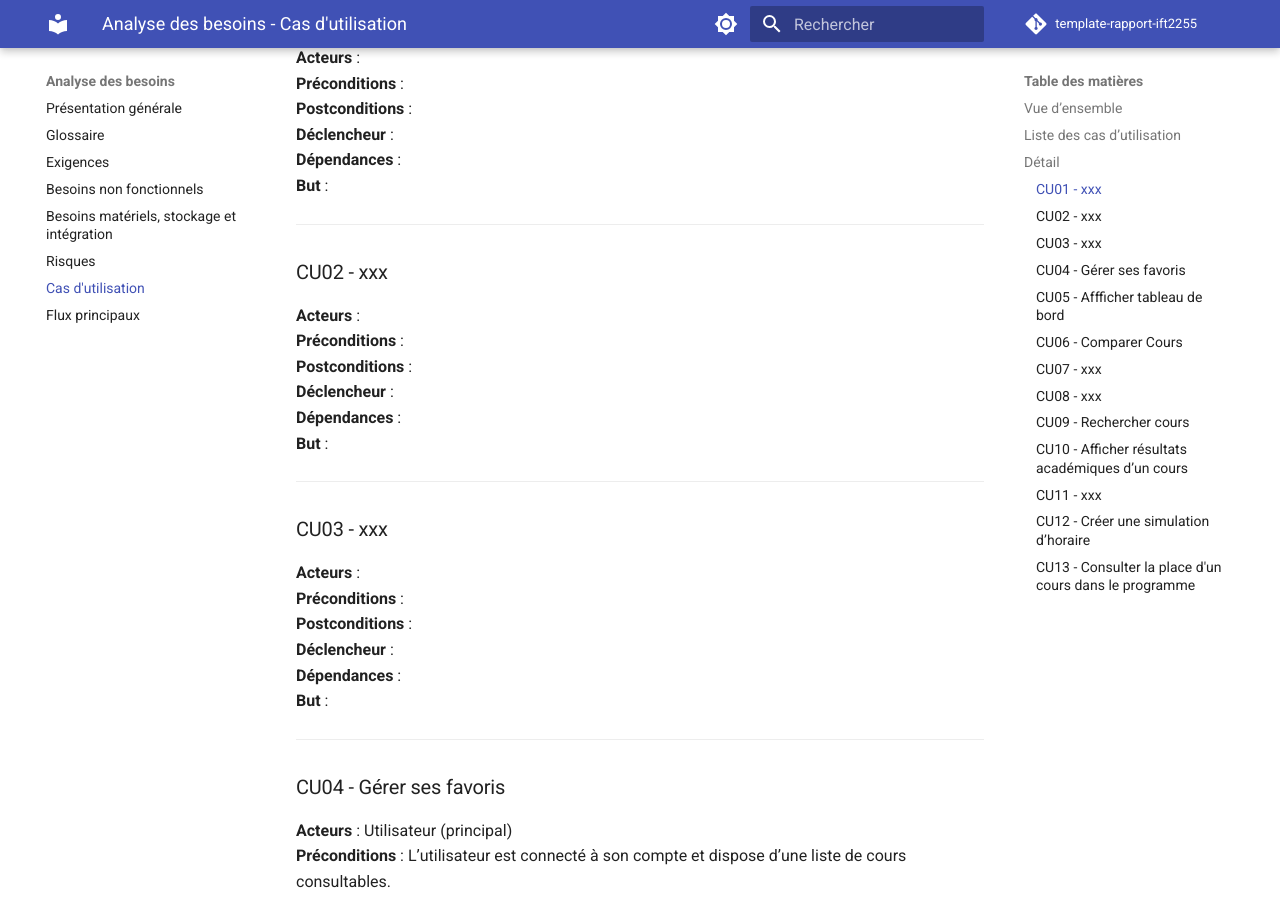
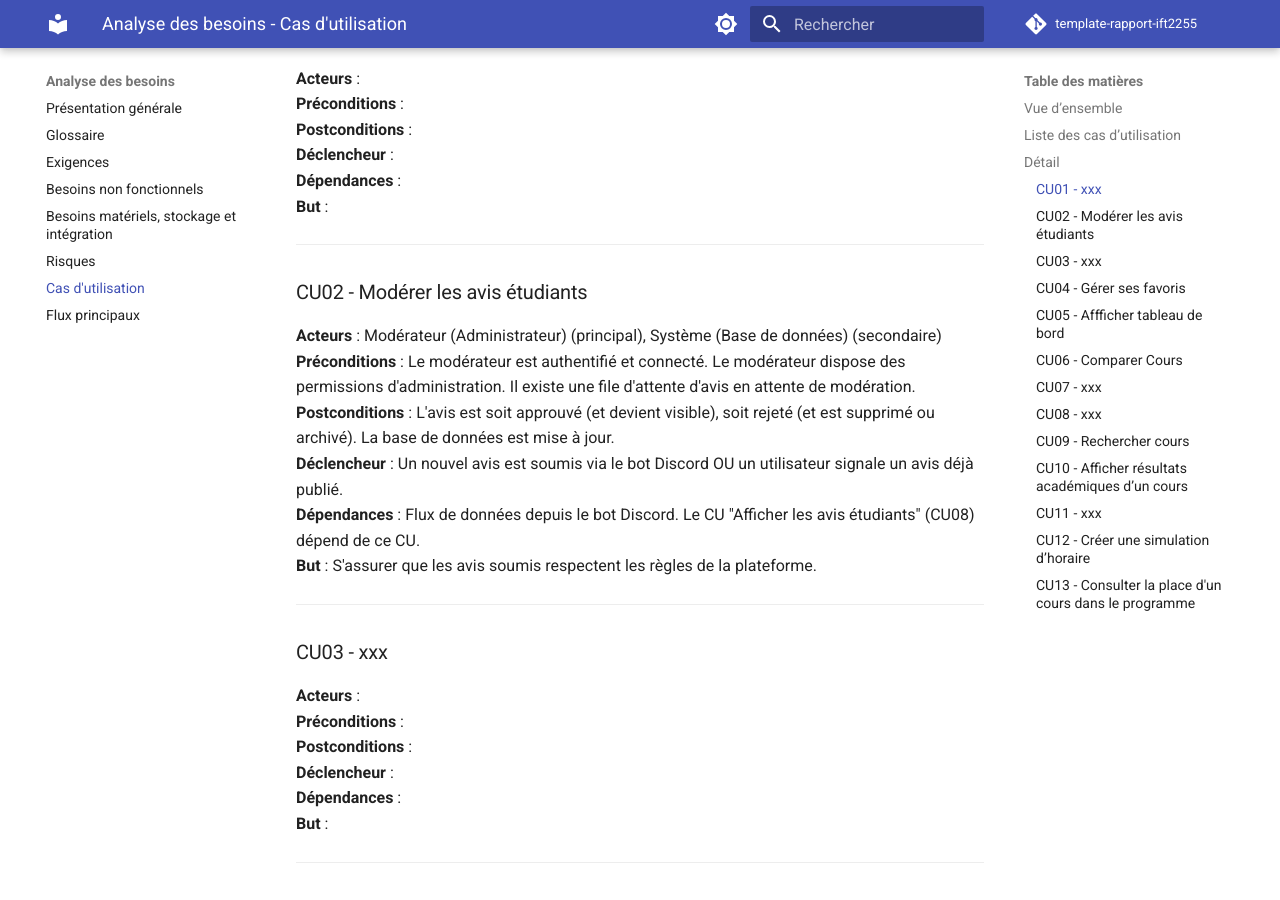
Before and after one commit to abdel2154/IFT2255, an MkDocs documentation site: the page built from docs/besoins/cas-utilisation.md, in a window 1280 px wide and 900 px high, scrolled down 1848 px. Built offline with MkDocs 1.6.1 and Material for MkDocs 9.7.7, drawn with Linux system fonts in a browser that asks for light colours; comment, search, counter and statistics services are not loaded; some of the changed text lies outside the part shown.

Commit message:
Ajout description CU02 - Modérer les avis étudiants - Membre 4

```diff
--- a/docs/besoins/cas-utilisation.md
+++ b/docs/besoins/cas-utilisation.md
@@ -19,7 +19,7 @@ Ces cas permettent de comprendre **ce que fait le système**, sans entrer dans l
 | ID | Nom | Acteurs principaux | Description |
 |----|-----|---------------------|-------------|
 | CU01 |...|...|...|
-| CU02 |...|...|...|
+| CU02 | Modérer les avis étudiants | Modérateur | Le modérateur valide ou rejette les avis soumis avant publication. |
 | CU03 |...|...|...|
 | CU04 |Gérer ses favoris| Utilisateur | L’utilisateur ajoute ou retire des cours à sa liste de favoris pour les retrouver plus facilement. |
 | CU05 |Afficher tableau de bord |Étudiant (principal), Base de données (secondaire), API Planifium (secondaire)|L’étudiant voit rapidement l’état de son parcours et ses cours favoris pour mieux planifier son prochain semestre.|
@@ -47,14 +47,14 @@ Ces cas permettent de comprendre **ce que fait le système**, sans entrer dans l
 **But** :
 
 ---
-### CU02 - xxx
+### CU02 - Modérer les avis étudiants
 
-**Acteurs** :
-**Préconditions** :
-**Postconditions** :
-**Déclencheur** :
-**Dépendances** :
-**But** :
+**Acteurs** : Modérateur (Administrateur) (principal), Système (Base de données) (secondaire)
+**Préconditions** : Le modérateur est authentifié et connecté. Le modérateur dispose des permissions d'administration. Il existe une file d'attente d'avis en attente de modération.
+**Postconditions** : L'avis est soit approuvé (et devient visible), soit rejeté (et est supprimé ou archivé). La base de données est mise à jour.
+**Déclencheur** : Un nouvel avis est soumis via le bot Discord OU un utilisateur signale un avis déjà publié.
+**Dépendances** : Flux de données depuis le bot Discord. Le CU "Afficher les avis étudiants" (CU08) dépend de ce CU.
+**But** : S'assurer que les avis soumis respectent les règles de la plateforme.
 
 ---
 ### CU03 - xxx
```
